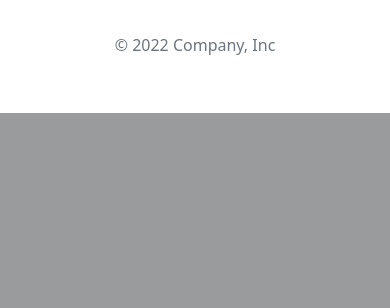
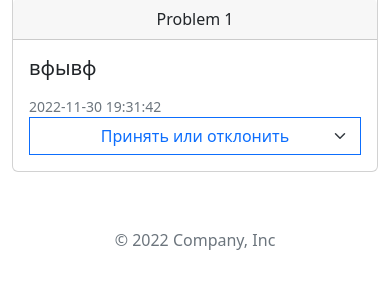
Before and after one commit to ALonelyKing89/1, a PHP site: page /Acabinet.php in a window 390 px wide. Shown: the part 1392-1700 px from the top of the page. Before the commit the page ends 1505 px from the top, so only its background shows below. Run offline with PHP 8.4, Linux system fonts and the light colour scheme; a user stored in the database is signed in; data comes from the database, SQL or seed files in the repository.

Commit message:
Update Acabinet.php

```diff
--- a/Acabinet.php
+++ b/Acabinet.php
@@ -39,9 +39,9 @@ if (isset($_GET['del_id'])) { //проверяем, есть ли перемен
   ?>
 
   <div class="container">
-    <div class="d-flex justify-content-between">
+    <div class="d-flex justify-content-between px-5 my-4">
       <h1>Режим просмотра</h1>
-      <a class="btn btn-primary" href="/edit.php" role="button">Критерии</a>
+      <a class="btn btn-primary col-sm-4 text-center" href="/edit.php" role="button">Критерии</a>
     </div>
 
     <div class="table-responsive col-sm-12 col-md-9 mx-auto">
@@ -55,18 +55,30 @@ if (isset($_GET['del_id'])) { //проверяем, есть ли перемен
                 <img src="https://kartinkof.club/uploads/posts/2022-03/1648241964_6-kartinkof-club-p-billi-kherrington-mem-7.jpg" class="img-fluid rounded-start" alt="...">
               </div>
               <div class="col-md-8">
-                <div class="card-header">
+                <div class="card-header text-center">
                   ' . $out["name_category"] . '
                 </div>
                 <div class="card-body">
+                <div>
                 <h5 class="card-title">' . $out["name_problem"] . '</h5>
                   <p class="card-text"></p>
                   <p class="card-text"><small class="text-muted">' . $out["time"] . '</small></p>
+                </div>
+                  <select class="form-select btn btn-outline-primary rounded-0" name="'.$out["id_problem"].'">
+                    <option value="0" disabled selected>Принять или отклонить</option>
+                    <option value="1">Решена</option>
+                    <option value="2">Отклонена</option>
+                  </select>
                 </div>
               </div>
             </div>
           </div>
 </div>';
+      }
+      foreach ($output as $out) {
+        if (isset($_POST[$out["id_problem"]])) {
+          mysqli_query($db, "DELETE FROM `problem` WHERE `id_category` = {$out["id_problem"]}");
+        }
       }
       ?>
       </tbody>
```
Lines whose indentation alone changed are shown as unchanged.
